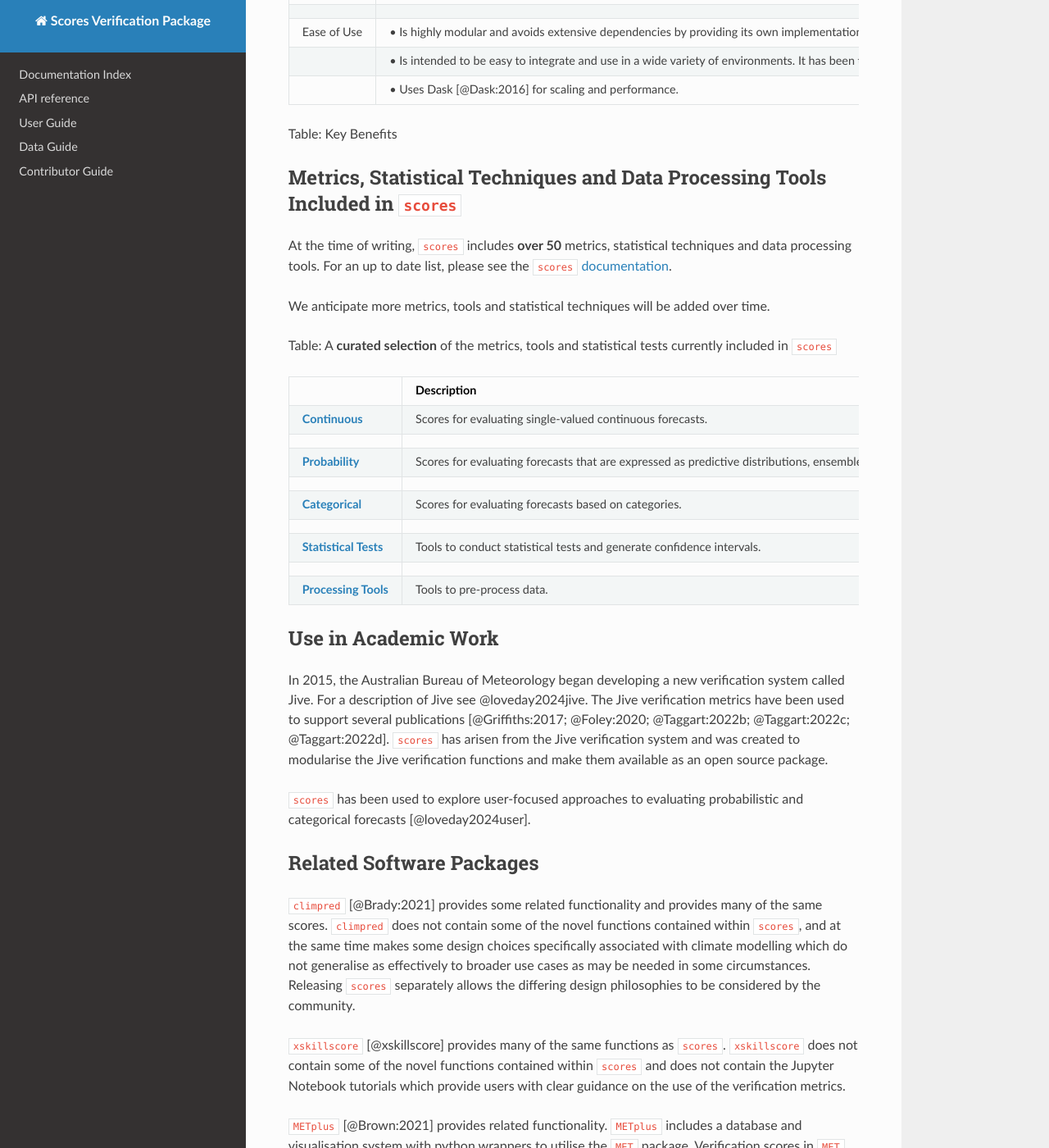
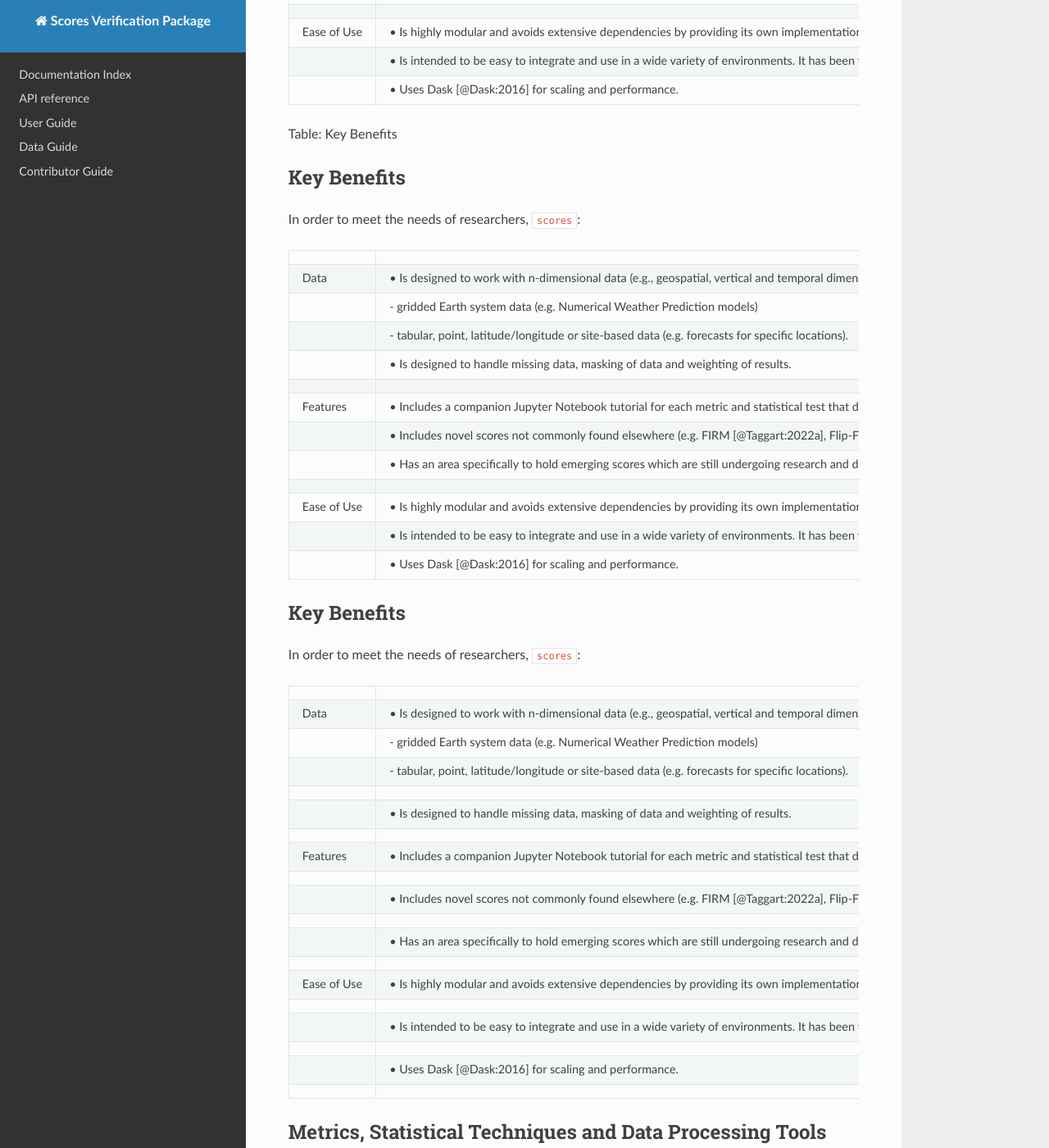
Before and after one commit to nci/scores, an MkDocs documentation site: the page built from docs/paper.md, in a window 1280 px wide and 1400 px high, scrolled down 2402 px. Shown: the whole window at 82% size. Built offline with MkDocs 1.6.1, drawn with Linux system fonts in a browser that asks for light colours; nearby versions of some CDN libraries.

Commit message:
Table tweaks
Signed-off-by: Stephanie Chong <168800785+Steph-Chong@users.noreply.github.com>

```diff
--- a/docs/paper.md
+++ b/docs/paper.md
@@ -99,6 +99,50 @@ In order to meet the needs of researchers, `scores`:
 
 Table: Key Benefits
 
+## Key Benefits
+
+In order to meet the needs of researchers, `scores`:
+
+|             |                                                                                     |
+|-------------|-------------------------------------------------------------------------------------|
+| Data        | • Is designed to work with n-dimensional data (e.g., geospatial, vertical and temporal dimensions) for both point-based and gridded data. `scores` can effectively handle the dimensionality, data size and data structures commonly utilised for: |
+|             |  - gridded Earth system data (e.g. Numerical Weather Prediction models) |
+|             |  - tabular, point, latitude/longitude or site-based data (e.g. forecasts for specific locations). |
+|             | • Is designed to handle missing data, masking of data and weighting of results.
+|
+| Features    | • Includes a companion Jupyter Notebook tutorial for each metric and statistical test that demonstrates its use in practice. |
+|             | • Includes novel scores not commonly found elsewhere (e.g. FIRM [@Taggart:2022a], Flip-Flop Index [@Griffiths:2019; @griffiths2021circular]). |
+|             | • Has an area specifically to hold emerging scores which are still undergoing research and development. This provides a clear mechanism for people to share, access and collaborate on new scores, and be able to easily re-use versioned implementations of those scores.
+|
+| Ease of Use | • Is highly modular and avoids extensive dependencies by providing its own implementations where relevant. |
+|             | • Is intended to be easy to integrate and use in a wide variety of environments. It has been tested and used on workstations, servers and in high performance computing (supercomputing) environments. |
+|             | • Uses Dask [@Dask:2016] for scaling and performance. |
+
+## Key Benefits
+
+In order to meet the needs of researchers, `scores`:
+
+|             |                                                                                     |
+|-------------|-------------------------------------------------------------------------------------|
+| Data        | • Is designed to work with n-dimensional data (e.g., geospatial, vertical and temporal dimensions) for both point-based and gridded data. `scores` can effectively handle the dimensionality, data size and data structures commonly utilised for: |
+|             |  - gridded Earth system data (e.g. Numerical Weather Prediction models) |
+|             |  - tabular, point, latitude/longitude or site-based data (e.g. forecasts for specific locations).
+|
+|             | • Is designed to handle missing data, masking of data and weighting of results.
+|
+| Features    | • Includes a companion Jupyter Notebook tutorial for each metric and statistical test that demonstrates its use in practice.
+|
+|             | • Includes novel scores not commonly found elsewhere (e.g. FIRM [@Taggart:2022a], Flip-Flop Index [@Griffiths:2019; @griffiths2021circular]).
+|
+|             | • Has an area specifically to hold emerging scores which are still undergoing research and development. This provides a clear mechanism for people to share, access and collaborate on new scores, and be able to easily re-use versioned implementations of those scores.
+|
+| Ease of Use | • Is highly modular and avoids extensive dependencies by providing its own implementations where relevant.
+|
+|             | • Is intended to be easy to integrate and use in a wide variety of environments. It has been tested and used on workstations, servers and in high performance computing (supercomputing) environments.
+|
+|             | • Uses Dask [@Dask:2016] for scaling and performance.
+|
+
 ## Metrics, Statistical Techniques and Data Processing Tools Included in `scores`
 
 At the time of writing, `scores` includes **over 50** metrics, statistical techniques and data processing tools. For an up to date list, please see the `scores` [documentation](https://scores.readthedocs.io/en/latest/included.html).
```
